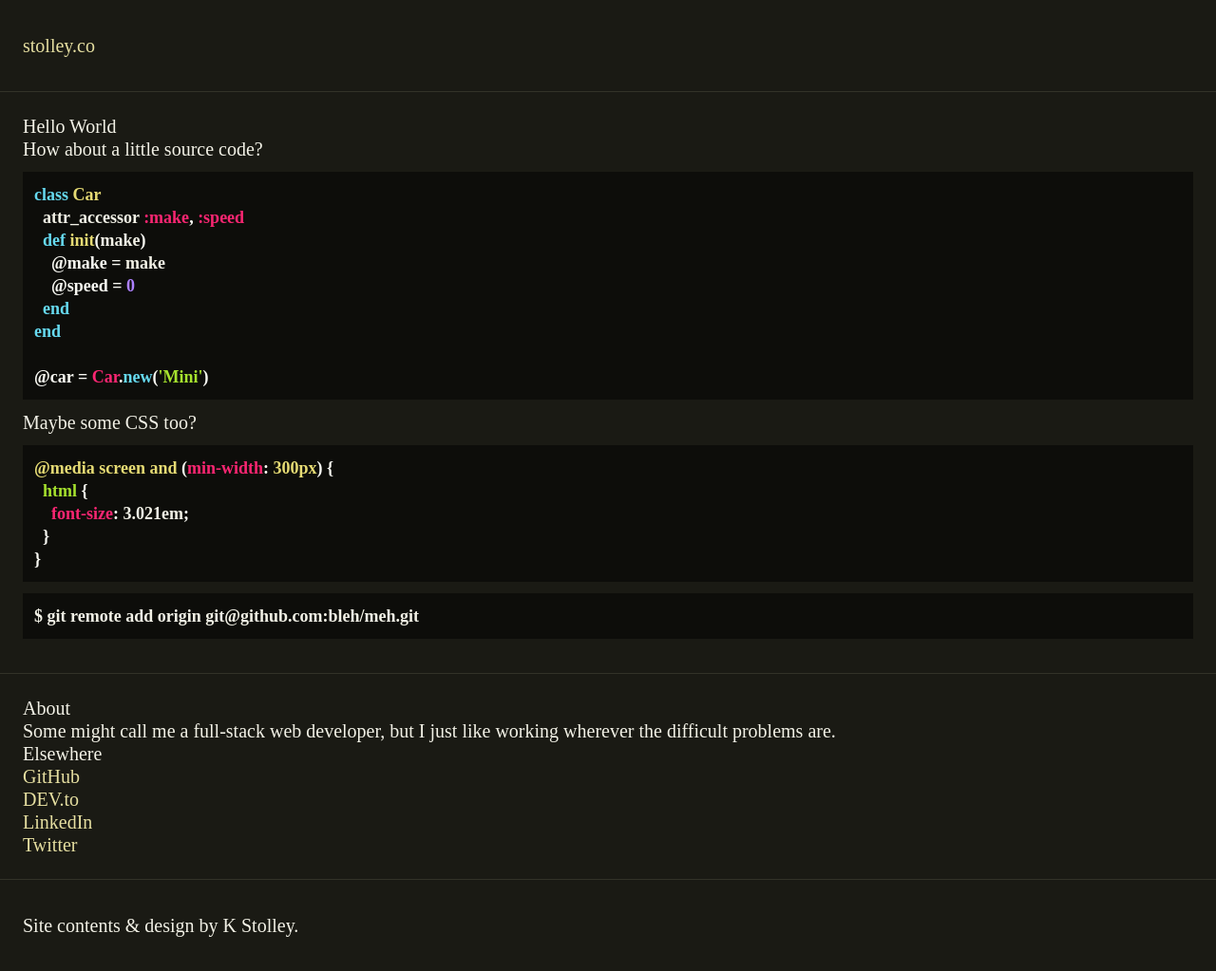
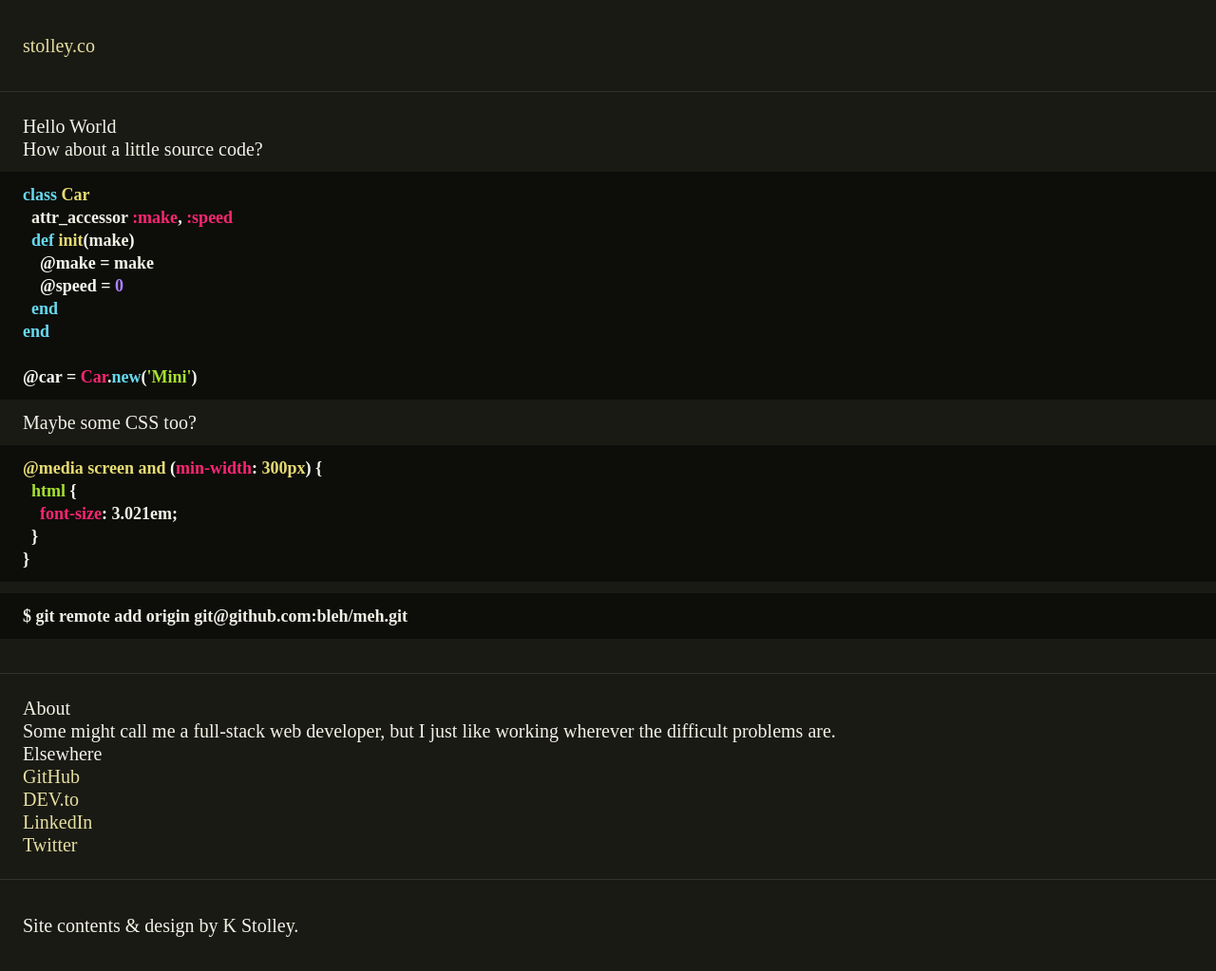
Before and after one commit to karlstolley/stolley.dev, a Jekyll site: the page built from index.md, in a window 1280 px wide. Shown: the whole page at 95% size. Built offline with Jekyll 4.4.1, drawn with Linux system fonts in a browser that asks for light colours; some web fonts are replaced.

Commit message:
Run code samples as full bleed

```diff
--- a/assets/css/screen.css
+++ b/assets/css/screen.css
@@ -24,8 +24,8 @@ a {
 
 pre {
   font-size: 18px;
-  margin: 12px 0;
-  padding: 12px;
+  margin: 12px -24px;
+  padding: 12px 24px;
 }
 
 code {
```
